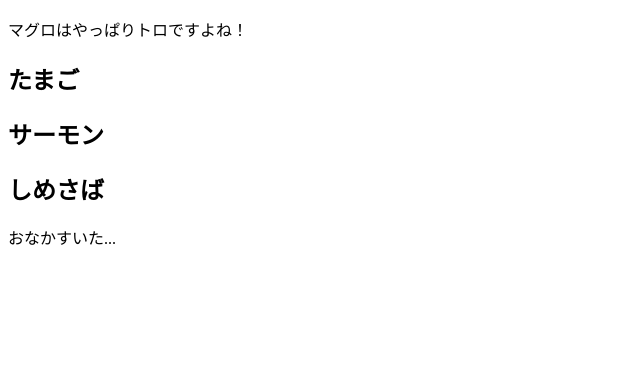
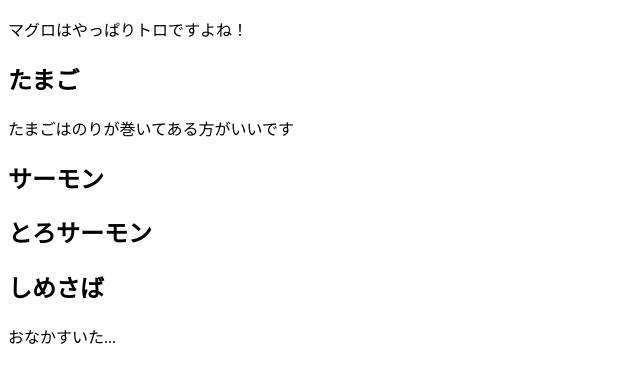
Before and after one commit to saigusa-ez/git_study_20140603, a plain HTML site: page index.html in a window 1280 px wide. Shown: the part 127-510 px from the top of the page, without its empty margins (0-640 px from the left). Drawn offline with Linux system fonts and the light colour scheme.

Commit message:
メニュー編集

```diff
--- a/index.html
+++ b/index.html
@@ -10,7 +10,9 @@
     <h2>トロ</h2>
     <p>マグロはやっぱりトロですよね！</p>
     <h2>たまご</h2>
+    <p>たまごはのりが巻いてある方がいいです</p>
     <h2>サーモン</h2>
+    <h2>とろサーモン</h2>
     <h2>しめさば</h2>
 	おなかすいた...
   </body>
```
